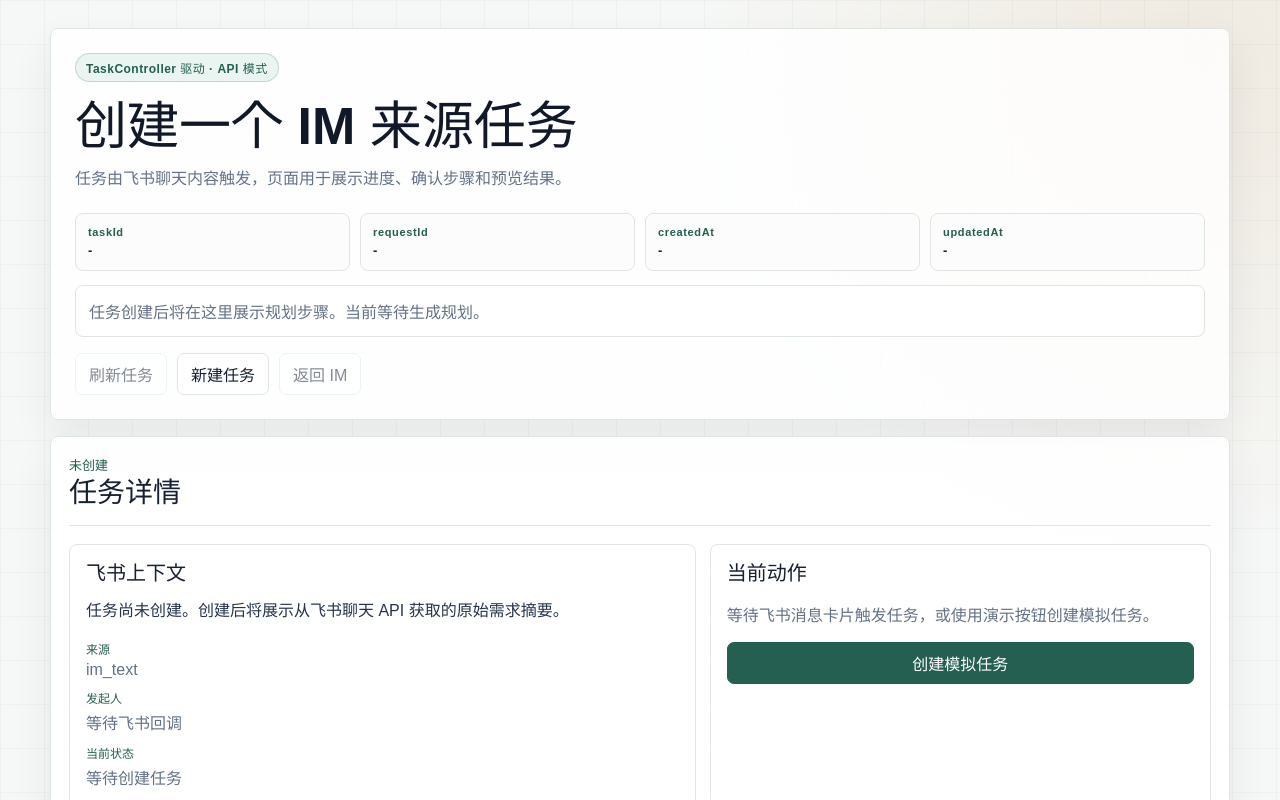
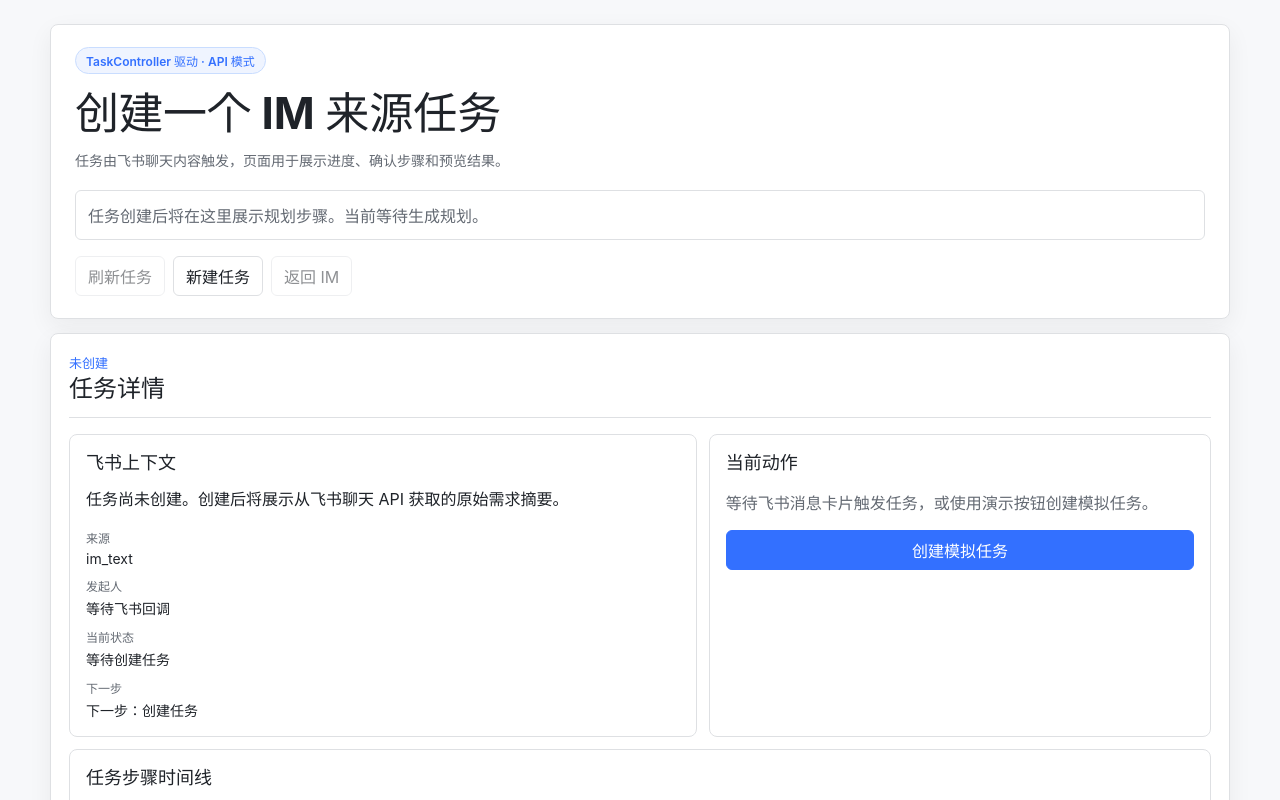
Before and after one commit to DA-BOCAI/Agent-Pilot, a React (Vite) app: page / in a window 1280 px wide. Shown: the top 800 px of the page. Built offline with nearby package versions, Linux system fonts and the light colour scheme.

Commit message:
删减不必要展示、微调样式

```diff
--- a/src/App.css
+++ b/src/App.css
@@ -1,35 +1,27 @@
 :root {
-  --bg: #f6f8f7;
+  --bg: #f7f8fa;
   --paper: #ffffff;
-  --paper-soft: #fbfcfb;
-  --text: #172033;
-  --muted: #647287;
-  --subtle: #8b98aa;
-  --line: #dfe6e2;
-  --line-strong: #c8d6cf;
-  --primary: #245f52;
-  --primary-soft: #eaf4f0;
-  --warning: #b86f1c;
-  --success: #2f7d32;
-  --danger: #b42318;
+  --paper-soft: #f9fafb;
+  --text: #1f2329;
+  --muted: #646a73;
+  --subtle: #8f959e;
+  --line: #dee0e3;
+  --line-strong: #bbbfc4;
+  --primary: #3370ff;
+  --primary-hover: #4e83fd;
+  --primary-soft: #eff4ff;
+  --warning: #de7802;
+  --success: #2ea121;
+  --danger: #d83931;
   --radius: 8px;
-  --shadow: 0 18px 42px rgba(23, 32, 51, 0.07);
+  --shadow: 0 8px 24px rgba(31, 35, 41, 0.06);
   scroll-behavior: smooth;
 }
 
 .app-shell {
   min-height: 100vh;
   overflow-x: hidden;
-  background:
-    linear-gradient(90deg, rgba(36, 95, 82, 0.045) 1px, transparent 1px),
-    linear-gradient(180deg, rgba(36, 95, 82, 0.04) 1px, transparent 1px),
-    radial-gradient(circle at 94% 4%, rgba(184, 111, 28, 0.1), transparent 30%),
-    var(--bg);
-  background-size:
-    44px 44px,
-    44px 44px,
-    auto,
-    auto;
+  background: var(--bg);
   color: var(--text);
 }
 
@@ -40,34 +32,39 @@ input {
 }
 
 button {
-  min-height: 38px;
+  min-height: 36px;
   border: 1px solid var(--line);
-  border-radius: 7px;
-  background: rgba(255, 255, 255, 0.86);
+  border-radius: 6px;
+  background: var(--paper);
   color: var(--text);
-  padding: 8px 13px;
+  padding: 7px 12px;
   cursor: pointer;
   transition:
-    transform 180ms ease,
-    border-color 180ms ease,
-    box-shadow 180ms ease,
-    background 180ms ease;
+    background 160ms ease,
+    border-color 160ms ease,
+    color 160ms ease,
+    box-shadow 160ms ease;
 }
 
 button:hover:not(:disabled) {
-  border-color: rgba(36, 95, 82, 0.46);
-  box-shadow: 0 10px 24px rgba(36, 95, 82, 0.12);
-  transform: translateY(-1px);
+  border-color: var(--primary);
+  color: var(--primary);
 }
 
 button:disabled {
   cursor: not-allowed;
-  opacity: 0.52;
+  opacity: 0.5;
 }
 
 .primary {
   border-color: var(--primary);
   background: var(--primary);
+  color: #ffffff;
+}
+
+.primary:hover:not(:disabled) {
+  border-color: var(--primary-hover);
+  background: var(--primary-hover);
   color: #ffffff;
 }
 
@@ -80,130 +77,99 @@ button:disabled {
 .topbar {
   border: 1px solid var(--line);
   border-radius: var(--radius);
-  background: rgba(255, 255, 255, 0.82);
+  background: var(--paper);
   box-shadow: var(--shadow);
-  margin-top: 28px;
-  padding: 24px;
+  margin-top: 24px;
+  padding: 22px 24px;
 }
 
 .task-kicker {
   display: inline-flex;
   align-items: center;
-  border: 1px solid rgba(36, 95, 82, 0.2);
+  border: 1px solid #c9ddff;
   border-radius: 999px;
   background: var(--primary-soft);
   color: var(--primary);
   font-size: 12px;
-  font-weight: 800;
-  letter-spacing: 0.04em;
-  padding: 5px 10px;
+  font-weight: 600;
+  padding: 4px 10px;
 }
 
 .task-header {
-  margin-top: 16px;
+  margin-top: 14px;
 }
 
 .task-header h1 {
   max-width: 980px;
   margin: 0;
-  color: #111827;
-  font-size: clamp(30px, 5vw, 52px);
-  font-weight: 760;
-  line-height: 1.08;
+  color: var(--text);
+  font-size: clamp(28px, 4vw, 44px);
+  font-weight: 700;
+  line-height: 1.15;
 }
 
 .task-header p {
-  max-width: 820px;
-  margin: 12px 0 0;
+  max-width: 860px;
+  margin: 10px 0 0;
   color: var(--muted);
+  font-size: 14px;
   line-height: 1.65;
-}
-
-.meta-grid {
-  display: grid;
-  grid-template-columns: repeat(4, minmax(0, 1fr));
-  gap: 10px;
-  margin-top: 20px;
-}
-
-.meta-grid div {
-  min-width: 0;
-  border: 1px solid var(--line);
-  border-radius: var(--radius);
-  background: var(--paper-soft);
-  padding: 12px;
-}
-
-.meta-grid span {
-  display: block;
-  color: var(--primary);
-  font-size: 11px;
-  font-weight: 850;
-  letter-spacing: 0.06em;
-}
-
-.meta-grid strong {
-  display: block;
-  overflow: hidden;
-  margin-top: 5px;
-  color: var(--text);
-  font-size: 13px;
-  text-overflow: ellipsis;
-  white-space: nowrap;
 }
 
 .progress-strip {
   display: grid;
   grid-template-columns: repeat(5, minmax(0, 1fr));
-  gap: 10px;
-  margin-top: 14px;
+  gap: 8px;
+  margin-top: 18px;
 }
 
 .progress-step,
 .empty-progress {
   min-width: 0;
   border: 1px solid var(--line);
-  border-radius: var(--radius);
+  border-radius: 6px;
   background: var(--paper);
-  padding: 13px;
+  padding: 12px;
 }
 
 .progress-step {
   display: grid;
   gap: 5px;
   transition:
-    transform 180ms ease,
-    border-color 180ms ease,
-    background 180ms ease;
+    border-color 160ms ease,
+    background 160ms ease,
+    box-shadow 160ms ease;
 }
 
 .progress-step span {
   display: inline-grid;
   place-items: center;
   width: 32px;
-  height: 24px;
+  height: 22px;
   border-radius: 999px;
-  background: #eef3f0;
+  background: #f2f3f5;
   color: var(--muted);
   font-size: 12px;
-  font-weight: 800;
+  font-weight: 600;
 }
 
 .progress-step strong {
   overflow: hidden;
   color: var(--text);
   font-size: 14px;
+  font-weight: 600;
   text-overflow: ellipsis;
   white-space: nowrap;
 }
 
 .progress-step small {
   color: var(--muted);
+  font-size: 12px;
 }
 
 .progress-step.is-done,
 .progress-step.is-active {
-  border-color: rgba(36, 95, 82, 0.36);
+  border-color: #c9ddff;
   background: var(--primary-soft);
 }
 
@@ -214,7 +180,7 @@ button:disabled {
 }
 
 .progress-step.is-active {
-  transform: translateY(-2px);
+  box-shadow: inset 0 0 0 1px rgba(51, 112, 255, 0.12);
 }
 
 .empty-progress {
@@ -225,21 +191,21 @@ button:disabled {
 .top-actions {
   display: flex;
   flex-wrap: wrap;
-  gap: 10px;
+  gap: 8px;
   margin-top: 16px;
 }
 
 .workspace-grid {
   display: grid;
   grid-template-columns: minmax(0, 1fr);
-  padding-block: 16px 48px;
+  padding-block: 14px 40px;
 }
 
 .main-panel {
   min-height: 680px;
   border: 1px solid var(--line);
   border-radius: var(--radius);
-  background: rgba(255, 255, 255, 0.88);
+  background: var(--paper);
   box-shadow: var(--shadow);
   padding: 18px;
 }
@@ -250,30 +216,31 @@ button:disabled {
   justify-content: space-between;
   gap: 12px;
   border-bottom: 1px solid var(--line);
-  padding-bottom: 16px;
-  margin-bottom: 18px;
+  padding-bottom: 14px;
+  margin-bottom: 16px;
 }
 
 .panel-heading span {
   color: var(--primary);
   font-size: 13px;
-  font-weight: 850;
+  font-weight: 600;
 }
 
 .panel-heading h2 {
   margin: 2px 0 0;
   color: var(--text);
-  font-size: 28px;
-  line-height: 1.18;
+  font-size: 24px;
+  font-weight: 700;
+  line-height: 1.22;
 }
 
 .status-pill {
   border-radius: 999px;
-  background: var(--muted);
+  background: var(--subtle);
   color: #ffffff;
   font-size: 12px;
-  font-weight: 800;
-  padding: 7px 11px;
+  font-weight: 600;
+  padding: 6px 10px;
 }
 
 .status-created,
@@ -296,7 +263,7 @@ button:disabled {
 .content-grid {
   display: grid;
   grid-template-columns: minmax(0, 1fr) minmax(320px, 0.8fr);
-  gap: 14px;
+  gap: 12px;
 }
 
 .surface {
@@ -305,22 +272,21 @@ button:disabled {
   background: var(--paper);
   padding: 16px;
   transition:
-    transform 180ms ease,
-    border-color 180ms ease,
-    box-shadow 180ms ease;
+    border-color 160ms ease,
+    box-shadow 160ms ease;
 }
 
 .surface:hover {
   border-color: var(--line-strong);
-  box-shadow: 0 12px 30px rgba(23, 32, 51, 0.06);
-  transform: translateY(-1px);
+  box-shadow: 0 6px 18px rgba(31, 35, 41, 0.05);
 }
 
 .surface h3 {
   margin: 0 0 12px;
   color: var(--text);
-  font-size: 20px;
-  line-height: 1.25;
+  font-size: 18px;
+  font-weight: 700;
+  line-height: 1.3;
 }
 
 .surface p {
@@ -329,7 +295,7 @@ button:disabled {
 
 .context-card p {
   margin: 0 0 16px;
-  color: #26354d;
+  color: var(--text);
   line-height: 1.65;
 }
 
@@ -340,15 +306,16 @@ dl {
 }
 
 dt {
-  color: var(--primary);
+  color: var(--muted);
   font-size: 12px;
-  font-weight: 850;
+  font-weight: 500;
 }
 
 dd {
   overflow-wrap: anywhere;
   margin: 4px 0 0;
-  color: var(--muted);
+  color: var(--text);
+  font-size: 14px;
 }
 
 .steps-card,
@@ -367,19 +334,17 @@ dd {
   align-items: center;
   gap: 10px;
   border: 1px solid var(--line);
-  border-radius: var(--radius);
+  border-radius: 6px;
   background: var(--paper-soft);
   padding: 12px;
   transition:
-    transform 180ms ease,
-    border-color 180ms ease,
-    background 180ms ease;
+    border-color 160ms ease,
+    background 160ms ease;
 }
 
 .step-row.is-active {
-  border-color: rgba(36, 95, 82, 0.42);
+  border-color: #c9ddff;
   background: var(--primary-soft);
-  transform: translateX(3px);
 }
 
 .step-row span {
@@ -390,12 +355,13 @@ dd {
 
 .step-row strong {
   color: var(--text);
+  font-weight: 600;
 }
 
 .step-row em {
   color: var(--primary);
   font-style: normal;
-  font-weight: 850;
+  font-weight: 600;
 }
 
 .step-row small {
@@ -433,8 +399,9 @@ mark {
 }
 
 .preview-tabs button.is-selected {
-  border-color: rgba(36, 95, 82, 0.44);
+  border-color: #c9ddff;
   background: var(--primary-soft);
+  color: var(--text);
 }
 
 .preview-tabs span,
@@ -443,12 +410,13 @@ mark {
 .preview-empty span {
   color: var(--primary);
   font-size: 12px;
-  font-weight: 850;
+  font-weight: 600;
 }
 
 .preview-tabs strong {
   overflow: hidden;
   color: var(--text);
+  font-weight: 600;
   text-overflow: ellipsis;
   white-space: nowrap;
 }
@@ -475,8 +443,9 @@ mark {
 .preview-empty h4 {
   margin: 4px 0 0;
   color: var(--text);
-  font-size: 22px;
-  line-height: 1.25;
+  font-size: 20px;
+  font-weight: 700;
+  line-height: 1.3;
 }
 
 .doc-preview header p {
@@ -485,12 +454,12 @@ mark {
 
 .doc-section-list {
   display: grid;
-  gap: 12px;
+  gap: 10px;
 }
 
 .doc-section-list section {
   border: 1px solid var(--line);
-  border-radius: var(--radius);
+  border-radius: 6px;
   background: var(--paper);
   padding: 13px;
 }
@@ -500,6 +469,7 @@ mark {
   margin: 0 0 8px;
   color: var(--text);
   font-size: 16px;
+  font-weight: 600;
 }
 
 .doc-section-list p,
@@ -527,10 +497,8 @@ mark {
 .slide-card {
   min-height: 210px;
   border: 1px solid var(--line);
-  border-radius: var(--radius);
-  background:
-    linear-gradient(135deg, rgba(36, 95, 82, 0.08), transparent 48%),
-    var(--paper);
+  border-radius: 6px;
+  background: var(--paper);
   padding: 14px;
 }
 
@@ -539,7 +507,7 @@ mark {
   margin-bottom: 22px;
   color: var(--primary);
   font-size: 12px;
-  font-weight: 850;
+  font-weight: 600;
 }
 
 .slide-card small {
@@ -557,11 +525,11 @@ mark {
 
 .preview-empty a {
   width: fit-content;
-  border: 1px solid rgba(36, 95, 82, 0.32);
-  border-radius: 7px;
+  border: 1px solid #c9ddff;
+  border-radius: 6px;
   background: var(--primary-soft);
   color: var(--primary);
-  font-weight: 800;
+  font-weight: 600;
   padding: 8px 12px;
   text-decoration: none;
 }
@@ -570,8 +538,8 @@ mark {
 .slides-preview pre {
   overflow: auto;
   border: 1px solid var(--line);
-  border-radius: var(--radius);
-  background: #f6f8f7;
+  border-radius: 6px;
+  background: #f2f3f5;
   color: var(--muted);
   margin: 0;
   max-height: 420px;
@@ -580,7 +548,7 @@ mark {
 
 .empty-state {
   border: 1px dashed var(--line-strong);
-  border-radius: var(--radius);
+  border-radius: 6px;
   background: var(--paper-soft);
   padding: 18px;
 }
@@ -608,26 +576,26 @@ textarea {
   width: 100%;
   min-height: 140px;
   border: 1px solid var(--line);
-  border-radius: var(--radius);
+  border-radius: 6px;
   background: var(--paper-soft);
   color: var(--text);
   outline: none;
   padding: 12px;
   resize: vertical;
   transition:
-    border-color 180ms ease,
-    box-shadow 180ms ease;
+    border-color 160ms ease,
+    box-shadow 160ms ease;
 }
 
 textarea:focus {
-  border-color: rgba(36, 95, 82, 0.55);
-  box-shadow: 0 0 0 4px rgba(36, 95, 82, 0.1);
+  border-color: var(--primary);
+  box-shadow: 0 0 0 3px rgba(51, 112, 255, 0.14);
 }
 
 .error-banner {
-  border: 1px solid #f1b8b2;
-  border-radius: var(--radius);
-  background: #fff4f2;
+  border: 1px solid #f8d1cd;
+  border-radius: 6px;
+  background: #fff2f0;
   color: var(--danger);
   padding: 10px;
   margin-top: 12px;
@@ -644,13 +612,13 @@ textarea:focus {
 }
 
 .reveal {
-  animation: reveal-up 560ms both cubic-bezier(0.2, 0.8, 0.2, 1);
+  animation: reveal-up 360ms both ease-out;
 }
 
 @keyframes reveal-up {
   from {
     opacity: 0;
-    transform: translateY(18px);
+    transform: translateY(8px);
   }
   to {
     opacity: 1;
@@ -664,13 +632,13 @@ textarea:focus {
   .empty-progress {
     animation: scroll-reveal both ease-out;
     animation-timeline: view();
-    animation-range: entry 0% cover 24%;
+    animation-range: entry 0% cover 18%;
   }
 
   @keyframes scroll-reveal {
     from {
       opacity: 0;
-      transform: translateY(18px);
+      transform: translateY(10px);
     }
     to {
       opacity: 1;
@@ -699,7 +667,6 @@ textarea:focus {
     grid-template-columns: 1fr;
   }
 
-  .meta-grid,
   .progress-strip,
   .slide-grid {
     grid-template-columns: repeat(2, minmax(0, 1fr));
@@ -726,7 +693,7 @@ textarea:focus {
   }
 
   .task-header h1 {
-    font-size: clamp(28px, 11vw, 40px);
+    font-size: clamp(26px, 10vw, 36px);
   }
 
   .task-header p {
@@ -742,7 +709,6 @@ textarea:focus {
     padding: 14px;
   }
 
-  .meta-grid,
   .progress-strip,
   .slide-grid,
   .preview-tabs,
--- a/src/App.tsx
+++ b/src/App.tsx
@@ -483,13 +483,6 @@ function App() {
           </div>
         </div>
 
-        <section className="meta-grid" aria-label="任务基础信息">
-          <InfoItem label="taskId" value={task?.taskId ?? '-'} />
-          <InfoItem label="requestId" value={task?.requestId ?? '-'} />
-          <InfoItem label="createdAt" value={formatTime(task?.createdAt)} />
-          <InfoItem label="updatedAt" value={formatTime(task?.updatedAt)} />
-        </section>
-
         <section className="progress-strip" aria-label="任务步骤进度">
           {task?.planSteps.length ? (
             task.planSteps.map((step) => (
@@ -729,15 +722,6 @@ function SlidesPreview({ data, fallbackTitle }: { data: SlidePreviewData; fallba
   )
 }
 
-function InfoItem({ label, value }: { label: string; value: string }) {
-  return (
-    <div>
-      <span>{label}</span>
-      <strong title={value}>{value}</strong>
-    </div>
-  )
-}
-
 function EmptyState({ detail, title }: { detail: string; title: string }) {
   return (
     <div className="empty-state">
@@ -831,15 +815,4 @@ function ActionPanel({
   return null
 }
 
-function formatTime(value?: string) {
-  if (!value) return '-'
-  return new Intl.DateTimeFormat('zh-CN', {
-    month: '2-digit',
-    day: '2-digit',
-    hour: '2-digit',
-    minute: '2-digit',
-    second: '2-digit',
-  }).format(new Date(value))
-}
-
 export default App
--- a/src/index.css
+++ b/src/index.css
@@ -1,8 +1,9 @@
 :root {
   font-family:
-    Aptos, "Microsoft YaHei UI", "Microsoft YaHei", "PingFang SC", sans-serif;
-  color: #18212f;
-  background: #f6f8f7;
+    -apple-system, BlinkMacSystemFont, "Segoe UI", "PingFang SC", "Microsoft YaHei UI",
+    "Microsoft YaHei", sans-serif;
+  color: #1f2329;
+  background: #f7f8fa;
   font-synthesis: none;
   text-rendering: optimizeLegibility;
   -webkit-font-smoothing: antialiased;
```
